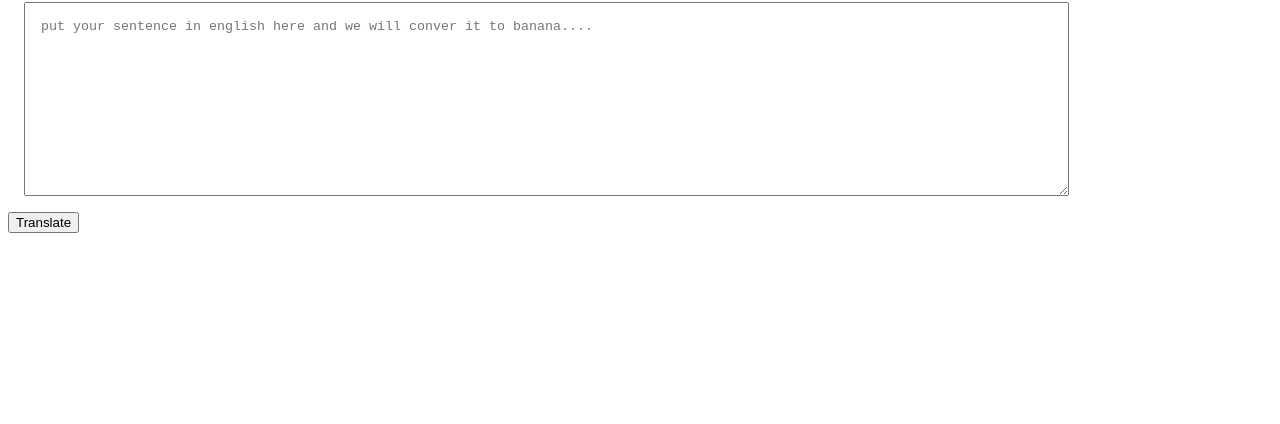
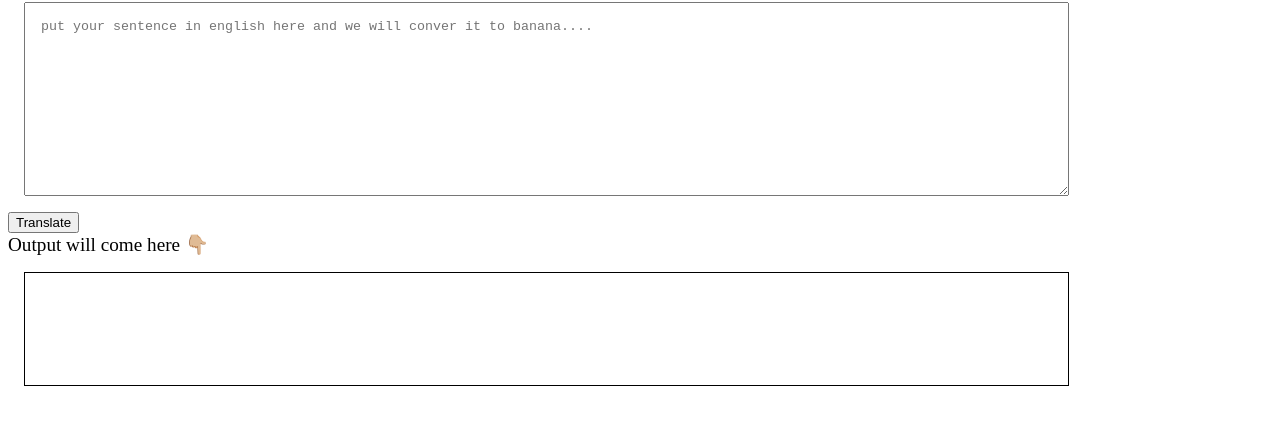
Before and after one commit to siddhiishinde/banana-speak, a plain HTML site: page index.html in a window 1280 px wide. Shown: the part 78-502 px from the top of the page. Drawn offline with Linux system fonts and the light colour scheme.

Commit message:
input output processing done

```diff
--- a/app.js
+++ b/app.js
@@ -1,11 +1,11 @@
 var btnTranslate = document.querySelector("#btn-translate");
 var txtInput = document.querySelector("#txt-input");
+var outputDiv = document.querySelector("#output");
 
-console.log(txtInput)
+
 
 function clickHandler() {
-    console.log("clicked!!");
-    console.log("input", txtInput.value)
+   outputDiv.innerText = " pika pikaaa pii pika pika", + txtInput.value;
     };
 
 btnTranslate.addEventListener("click",clickHandler)
--- a/index.html
+++ b/index.html
@@ -12,12 +12,22 @@
             margin: 1rem;
             padding: 1rem;
         }
+
+        #output {
+            border: 1px solid black;
+            height: 10vh;
+            width: 80%;
+            margin: 1rem;
+            padding: 1rem;
+        }
     </style>
 </head>
 <body>
     <h1> talk banana</h1>
     <textarea id="txt-input" placeholder="put your sentence in english here and we will conver it to banana...."></textarea>
     <button id="btn-translate">Translate</button>
+    <div style="font-size: larger;">Output will come here 👇🏼</div>
+    <div id="output"></div>
     <script src="app.js" type="text/javascript"></script>
 </body>
 </html>
```
